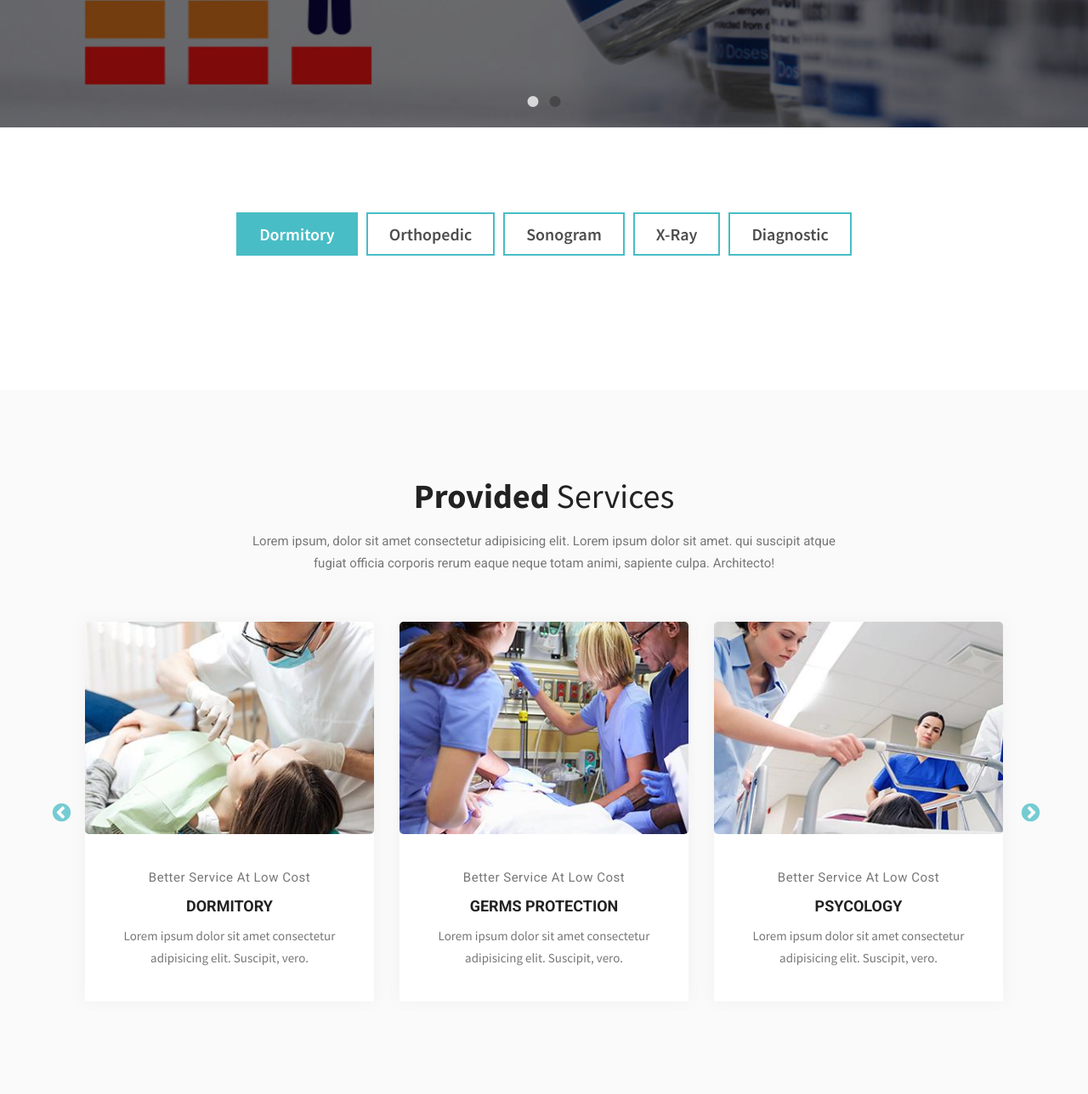
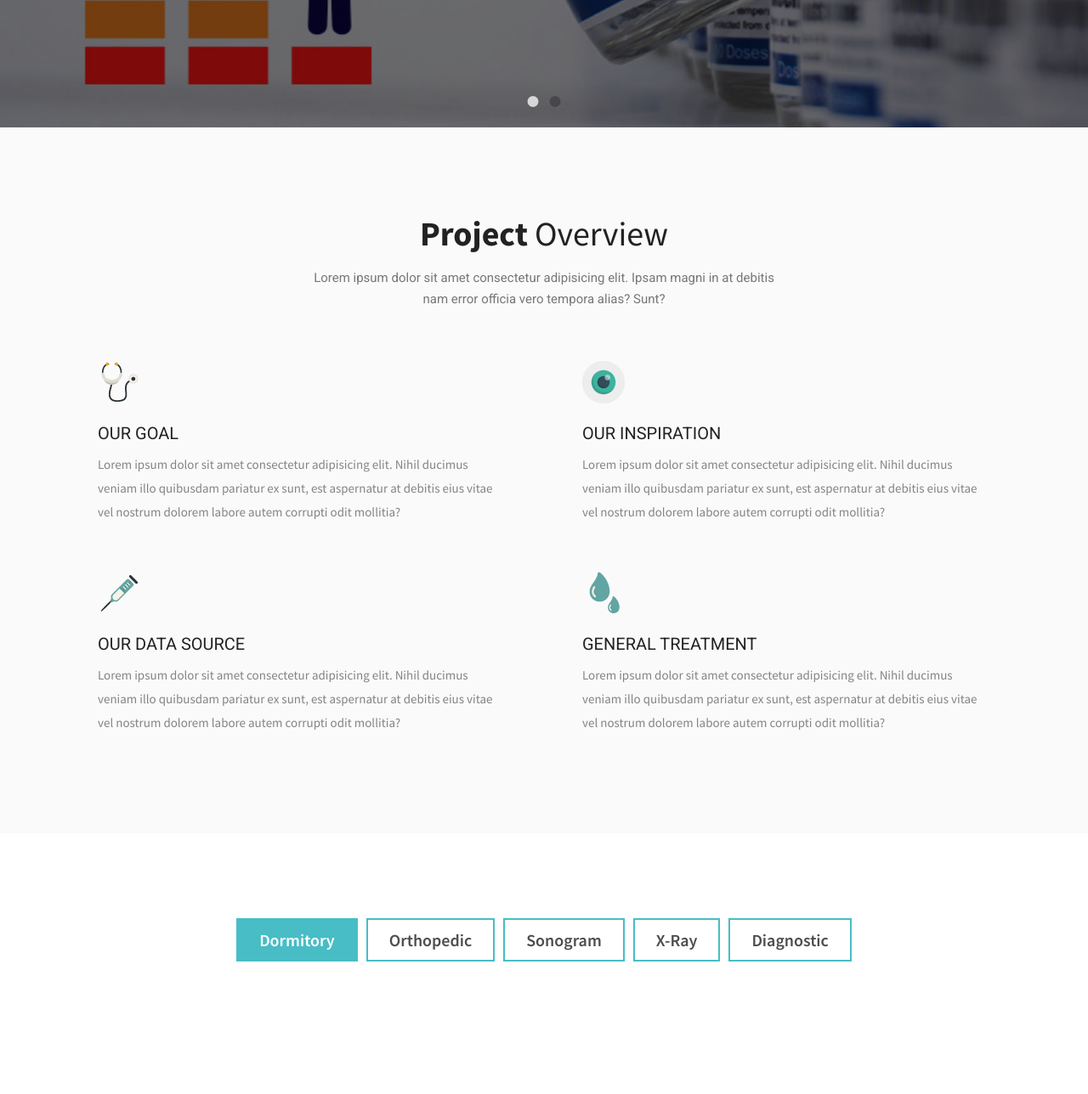
Before and after one commit to D11eleven/VAX_SIDE_PROJ, a Flask app: page / in a window 1280 px wide. Shown: the part 559-1847 px from the top of the page at 85% size. Run offline with Flask 2, Linux system fonts and the light colour scheme; some libraries are stand-ins or nearby versions.

Commit message:
attempt1

```diff
--- a/templates/index.html
+++ b/templates/index.html
@@ -154,7 +154,7 @@ header top-->
           <div class="content style text-center">
             <h2 class="text-white text-bold mb-2" data-animation-in="slideInLeft">Worried about Post Vaccine Symptoms?</h2>
             <p class="tag-text mb-4" data-animation-in="slideInRight">Use our Symptom Predictor to see how people like you reacted to their COVID-19 Vaccine.</p>
-            <a href="predict.html" class="btn btn-main btn-white" data-animation-in="slideInLeft" data-duration-in="1.2">predict</a>
+            <a href="predict" class="btn btn-main btn-white" data-animation-in="slideInLeft" data-duration-in="1.2">predict</a>
           </div>
           <!-- Slide Content End -->
         </div>
@@ -170,7 +170,7 @@ header top-->
           <div class="content style text-center">
             <h2 class="text-white" data-animation-in="slideInRight">Still Vaccine Hesitant? </h2>
             <p class="tag-text mb-4" data-animation-in="slideInRight" data-duration-in="0.6"> Explore data from the Vaccine Adverse Event Reporting System (VAERS) to help you make an informed decision. </p>
-            <a href="explorer.html" class="btn btn-main btn-white" data-animation-in="slideInRight" data-duration-in="1.2">explore</a>
+            <a href="explorer" class="btn btn-main btn-white" data-animation-in="slideInRight" data-duration-in="1.2">explore</a>
           </div>
           <!-- Slide Content End-->
         </div>
@@ -182,7 +182,7 @@ header top-->
 <!--====  End of Page Slider  ====-->
 
 <!--about section-->
-<!-- <section class="feature-section section bg-gray">
+<section class="feature-section section bg-gray">
 	<div class="container">
 		<div class="row">
 			<div class="col-lg-12">
@@ -190,9 +190,9 @@ header top-->
 					<div class="section-title text-center">
 						<h3>Project <span>Overview</span></h3>
 						<p class="mb-0">Lorem ipsum dolor sit amet consectetur adipisicing elit. Ipsam magni in at debitis <br> nam error officia vero tempora alias? Sunt?</p>
-					</div> -->
+					</div>
 
-					<!-- <div class="row">
+					<div class="row">
 						<div class="col-sm-6">
 							<div class="item">
 								<div class="icon-box">
@@ -256,8 +256,8 @@ header top-->
 			</div>
 		</div>
 	</div>
-</section> -->
-<!--End about section-->
+</section>
+<!-- End about section -->
 
 
 
```
